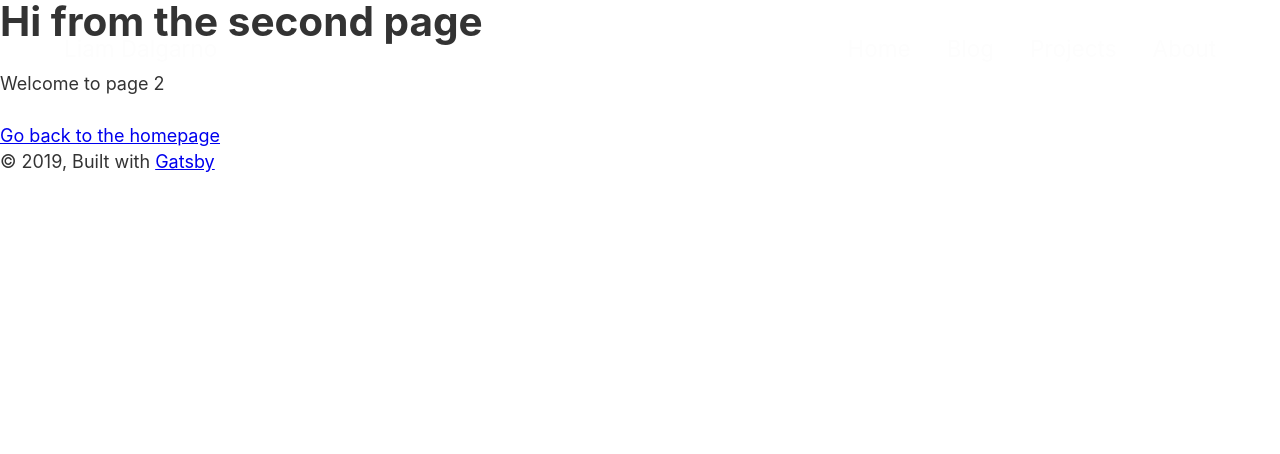
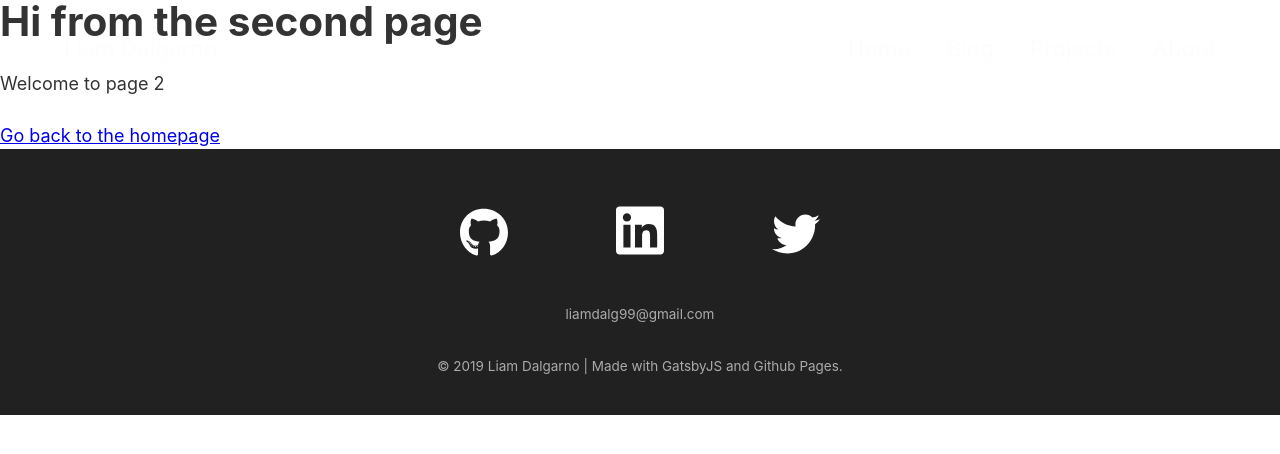
Before and after one commit to liamdalg/liamdalg.co.uk, a Gatsby site: page /page-2 in a window 1280 px wide. Built offline with nearby package versions, Linux system fonts and the light colour scheme; Gatsby itself is replaced by a stand-in of ours.

Commit message:
move icons into footer

```diff
--- a/src/components/layout.js
+++ b/src/components/layout.js
@@ -10,6 +10,7 @@ import {
   faLinkedin,
   faTwitter,
 } from '@fortawesome/free-brands-svg-icons';
+import { FontAwesomeIcon } from '@fortawesome/react-fontawesome';
 
 library.add(faGithub);
 library.add(faLinkedin);
@@ -27,6 +28,10 @@ const Layout = ({ invertedHeader, children }) => (
               name
               link
             }
+            social {
+              name
+              link
+            }
           }
         }
       }
@@ -41,9 +46,25 @@ const Layout = ({ invertedHeader, children }) => (
         <div>
           <main>{children}</main>
           <footer>
-            © {new Date().getFullYear()}, Built with
-            {` `}
-            <a href="https://www.gatsbyjs.org">Gatsby</a>
+            <div className="footer-wrapper">
+              <div className="media-icons-wrapper">
+                {data.site.siteMetadata.social.map(({ name, link }) => (
+                  <a
+                    className="media-icon"
+                    key={`media-icon-${name}`}
+                    href={link}
+                  >
+                    <FontAwesomeIcon width={48} icon={['fab', name]} />
+                  </a>
+                ))}
+              </div>
+              <div className="footer-other">
+                <p>liamdalg99@gmail.com</p>
+                <p>
+                  © 2019 Liam Dalgarno | Made with GatsbyJS and Github Pages.
+                </p>
+              </div>
+            </div>
           </footer>
         </div>
       </>
--- a/src/styles/layout.scss
+++ b/src/styles/layout.scss
@@ -663,3 +663,31 @@ pre tt:after {
 .clickable {
   cursor: pointer;
 }
+
+.footer-wrapper {
+  background-color: #212121;
+  padding: 3rem 3rem 2rem 3rem;
+}
+
+.media-icons-wrapper {
+  text-align: center;
+  margin-bottom: 2rem;
+}
+
+.media-icon {
+  color: white;
+  margin-left: 3rem;
+  margin-right: 3rem;
+  &:hover {
+    color: $accent-colour;
+  }
+}
+
+.footer-other {
+  text-align: center;
+  color: darken(white, 33);
+  font-size: 0.75rem;
+  & > p:last-child {
+    margin-bottom: 0;
+  }
+}
```
Also changed, not shown: src/pages/index.js (+0 -14 lines), src/styles/index.scss (+0 -9 lines).
